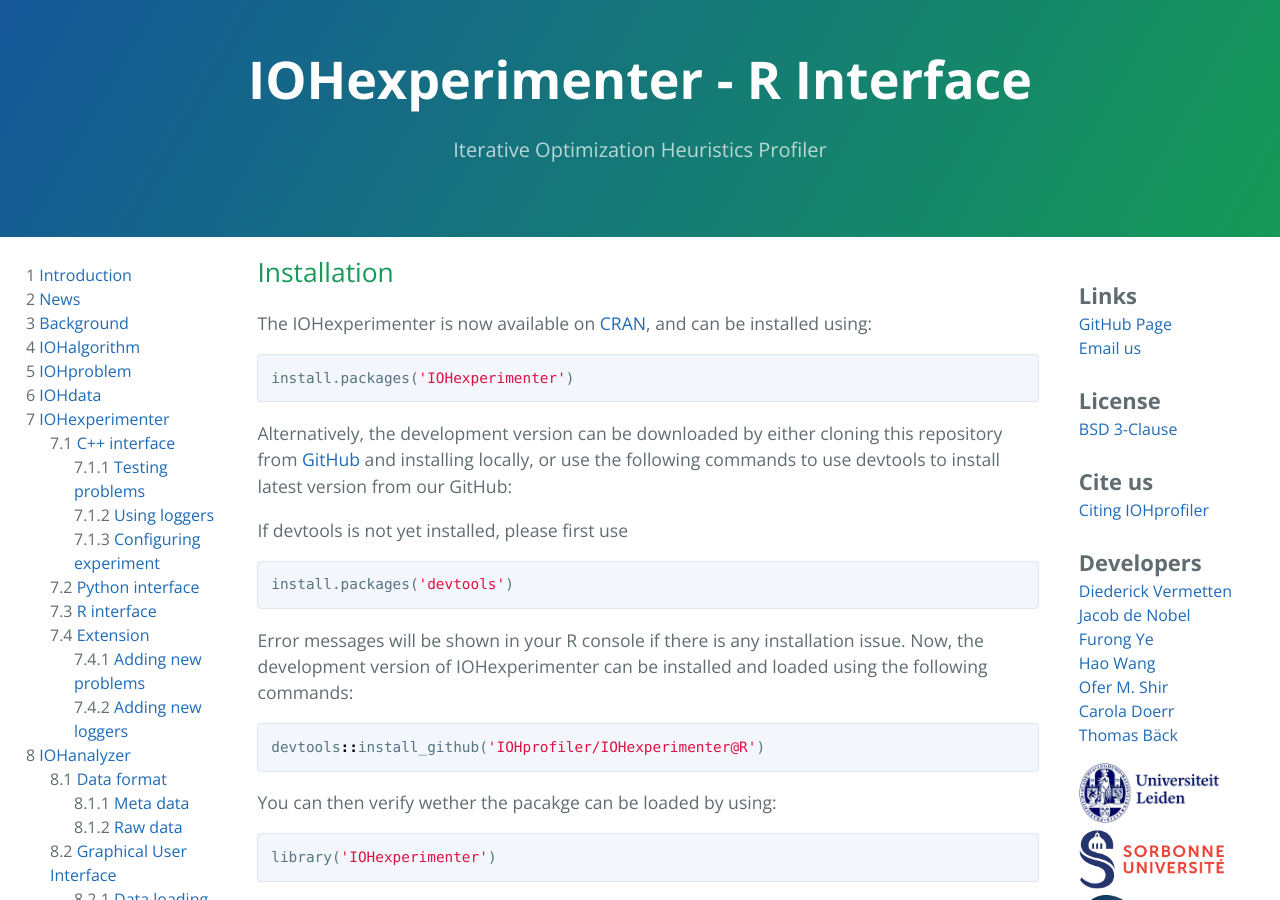
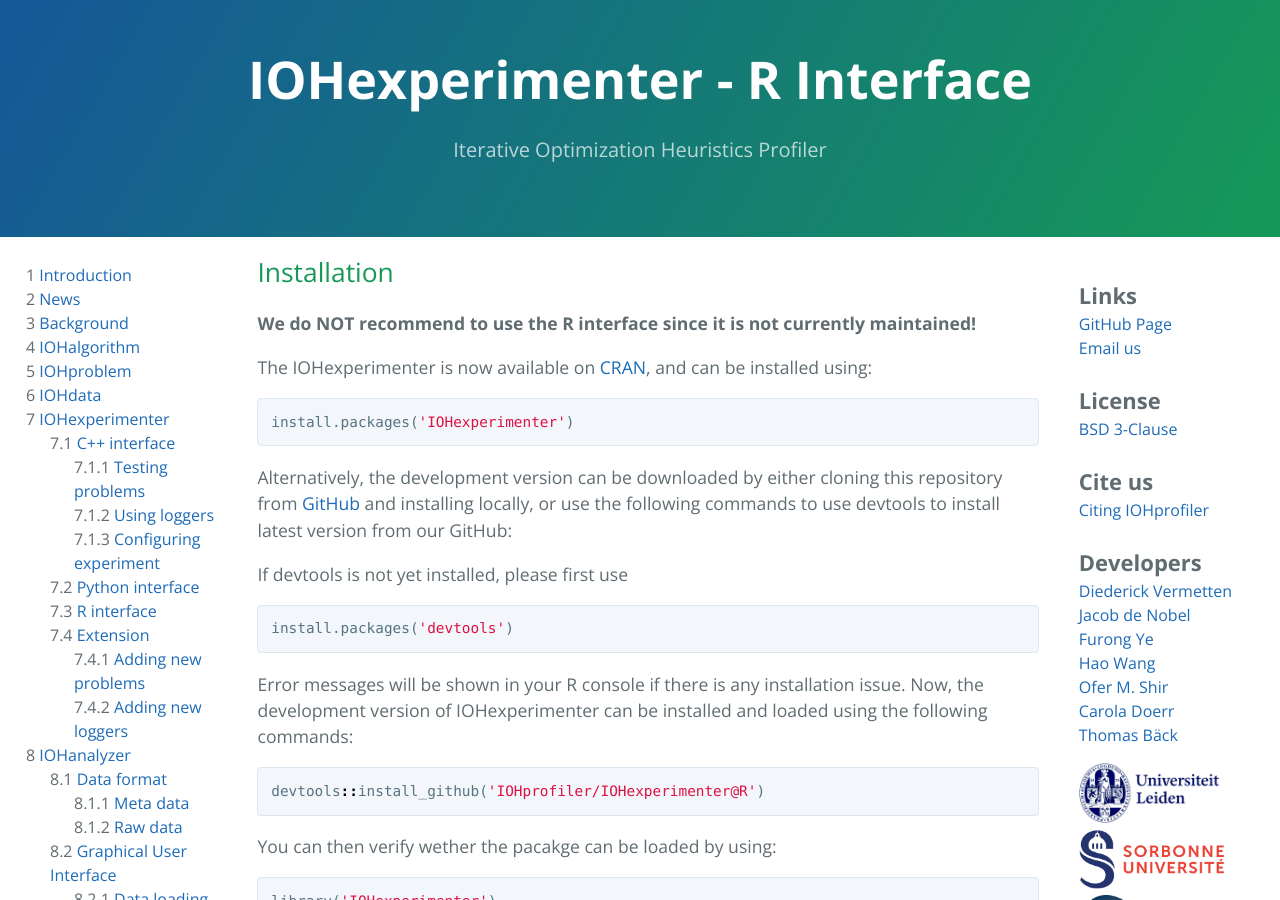
Before and after one commit to IOHprofiler/IOHprofiler.github.io, a Jekyll site: the page built from IOHexperimenter/R.md, in a window 1280 px wide and 900 px high. Built offline with Jekyll 4.4.1, drawn with Linux system fonts in a browser that asks for light colours.

Commit message:
add caveat to the R page

````diff
--- a/IOHexperimenter/R.md
+++ b/IOHexperimenter/R.md
@@ -7,6 +7,9 @@ permalink: /IOHexp/R/
 
 
 ## Installation
+
+**We do NOT recommend to use the R interface since it is not currently maintained!**
+
 The IOHexperimenter is now available on [CRAN](https://CRAN.R-project.org/package=IOHexperimenter), and can be installed using:
 
 ```r
````
